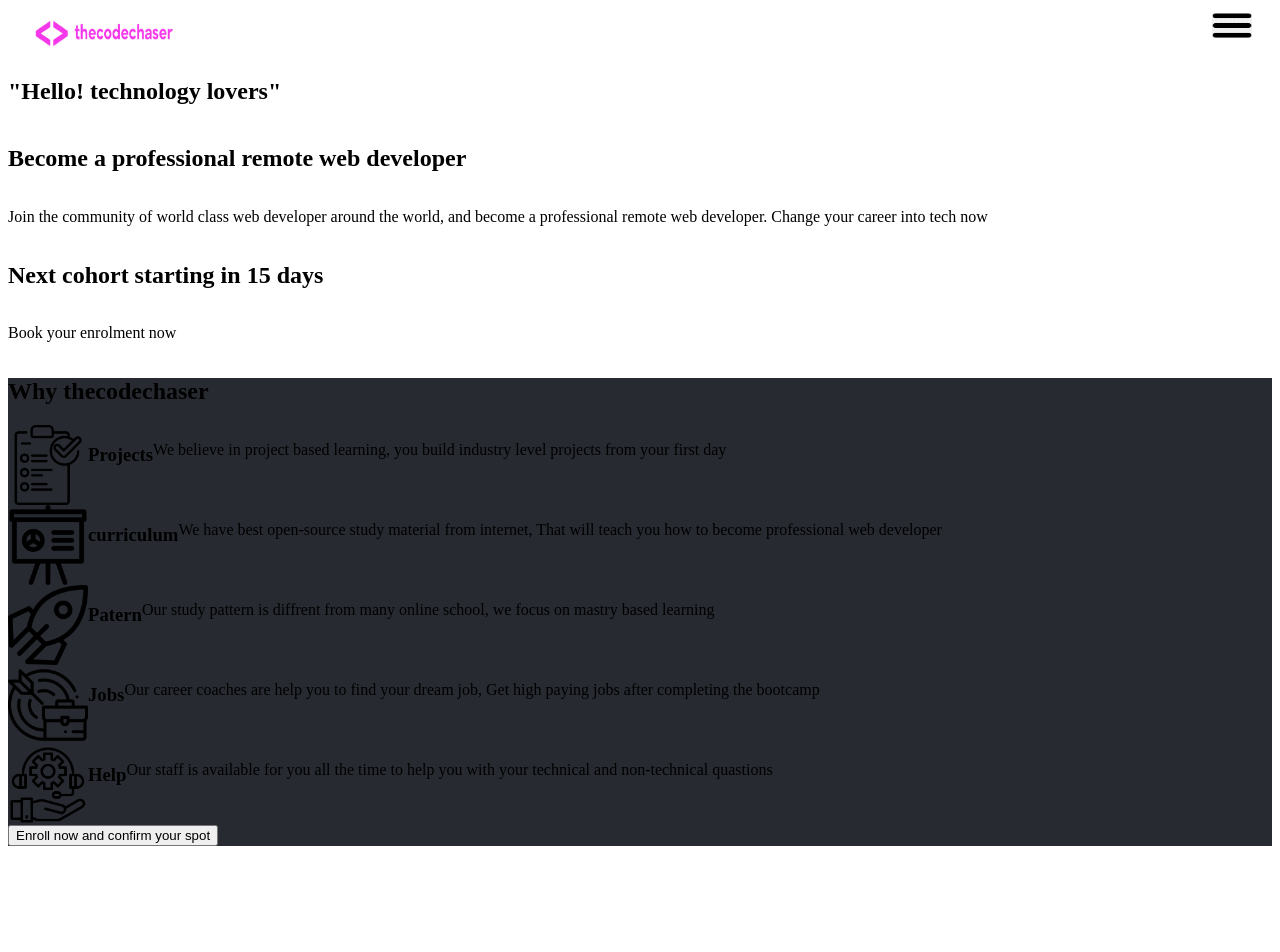
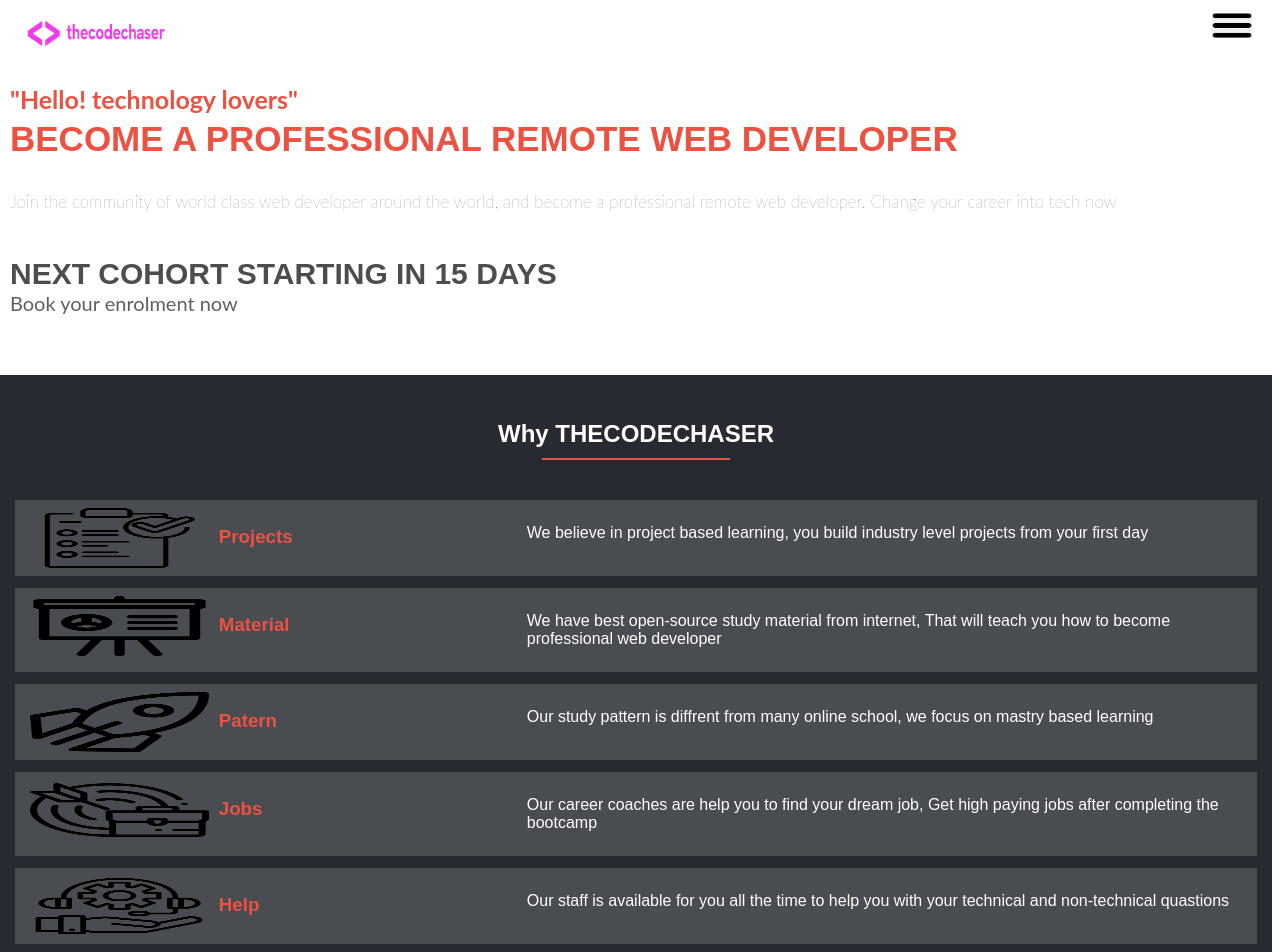
Before and after one commit to thecodechaser/thecodechaser-web-bootcamp, a plain HTML site: page index.html in a window 1280 px wide. Shown: the top 952 px of the page. Before the commit the page ends 854 px from the top, so only its background shows below. Drawn offline with Linux system fonts and the light colour scheme.

Commit message:
Add styling for index page

```diff
--- a/css/main.css
+++ b/css/main.css
@@ -1,4 +1,9 @@
 /* stylesheet */
+
+body {
+  font-family: "Lato", sans-serif;
+  margin-left: 0;
+}
 
 /* header-section */
 
@@ -25,25 +30,105 @@
   flex-direction: column;
   justify-content: baseline;
   gap: 0;
+  margin: 5px 10px;
+}
+
+.headline-heading1 {
+  font-size: 25px;
+color: #ec5242;
+margin-bottom: 0;
+}
+
+.headline-heading2 {
+  font-family: Arial, Helvetica, sans-serif;
+  font-size: 35px;
+  color: #ec5242;
+  margin-bottom: 15px;
+  margin-top: 5px;
+}
+
+.headline-details {
+ color: #606060;
+  font-weight: lighter;
+  font-size: 17px;
+  margin-bottom: 20px;
+}
+
+.headline-heading3 {
+  font-family: Arial, Helvetica, sans-serif;
+  font-size: 30px;
+  color: #4F4C4D;
+  margin-bottom: 0;
+}
+
+.headline-details2 {
+  color: #606060;
+  margin-top: 0;
+  font-size: 20px;
+
 }
 
 /* hightlight-content */
 
 .highlight-section {
+  font-family: Arial, Helvetica,  sans-serif;
   background-color: #272a31;
+  margin-top: 40px;
+  padding: 25px 15px;
+}
+
+.highlight-heading {
+  color: white;
+  text-align: center;
+  margin-bottom: 10px;
+}
+
+hr {
+ text-align: center;
+ width: 15%;
+ border: 1px solid #ec5242;
 }
 
 .hightlight-content {
   display: flex;
   flex-direction: column;
   justify-content: baseline;
+  margin-top: 40px;
+  gap: 12px;
 }
 
 .highlight-item {
   display: flex;
-  /* padding: 10px; */
+  background-color: #d3d3d333;
+  padding: 8px 15px;
 }
 
 .highlight-item-icon {
-  height: 80px;
+  height: 60px;
+  width: 15%;
 }
+
+.highlight-item-heading {
+color: #ec5242;
+width: 25%;
+margin-left: 10px;
+/* text-align: center; */
+}
+
+.highlight-item-details {
+color: white;
+width: 60%;
+margin-left: 10px;
+}
+
+.button.join-us {
+  background-color: #ec5242;
+  border: none;
+  margin-top: 45px;
+  margin-bottom: 25px;
+  height: 60px;
+  cursor: pointer;
+  color: white;
+  font-size: 17px;
+  margin-left: 20%;
+}
--- a/index.html
+++ b/index.html
@@ -30,20 +30,21 @@
       <section class="hero-section">
         <h2 class="headline-heading1">"Hello! technology lovers"</h2>
         <h2 class="headline-heading2">
-          Become a professional remote web developer
+          BECOME A PROFESSIONAL REMOTE WEB DEVELOPER
         </h2>
         <p class="headline-details">
           Join the community of world class web developer around the world, and
           become a professional remote web developer. Change your career into
           tech now
         </p>
-        <h2 class="headline-heading3">Next cohort starting in 15 days</h2>
+        <h2 class="headline-heading3">NEXT COHORT STARTING IN 15 DAYS</h2>
         <p class="headline-details2">Book your enrolment now</p>
       </section>
 
       <!-- #### highligh-content-sectionn #### -->
       <section class="highlight-section">
-        <h2 class="highlight-heading">Why thecodechaser</h2>
+        <h2 class="highlight-heading">Why THECODECHASER</h2>
+        <hr>
         <div class="hightlight-content">
           <div class="highlight-item">
             <img class="highlight-item-icon" src="images/highlight-icon1.png">
@@ -52,7 +53,7 @@
           </div>
           <div class="highlight-item">
             <img class="highlight-item-icon" src="images/highlight-icon2.png">
-            <h3 class="highlight-item-heading">curriculum</h3>
+            <h3 class="highlight-item-heading">Material</h3>
             <p class="highlight-item-details">We have best open-source study material from internet, That will teach you how to become professional web developer</p>
           </div>
           <div class="highlight-item">
```
